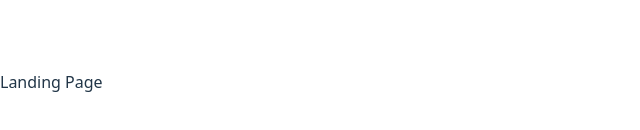
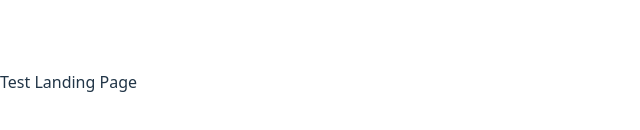
Before and after one commit to SeaCiPP/cp-pathway, a React (Vite) app: page / in a window 1280 px wide. Shown: the part 318-448 px from the top of the page, without its empty margins (0-640 px from the left). Built offline with nearby package versions, Linux system fonts and the light colour scheme.

Commit message:
Testing github actions

```diff
--- a/src/routes/index.lazy.jsx
+++ b/src/routes/index.lazy.jsx
@@ -8,7 +8,7 @@ export const Route = createLazyFileRoute('/')({
 function LandingPage() {
   return (
     <>
-      <div>Landing Page</div>
+      <div>Test Landing Page</div>
     </>
   )
 }
```
